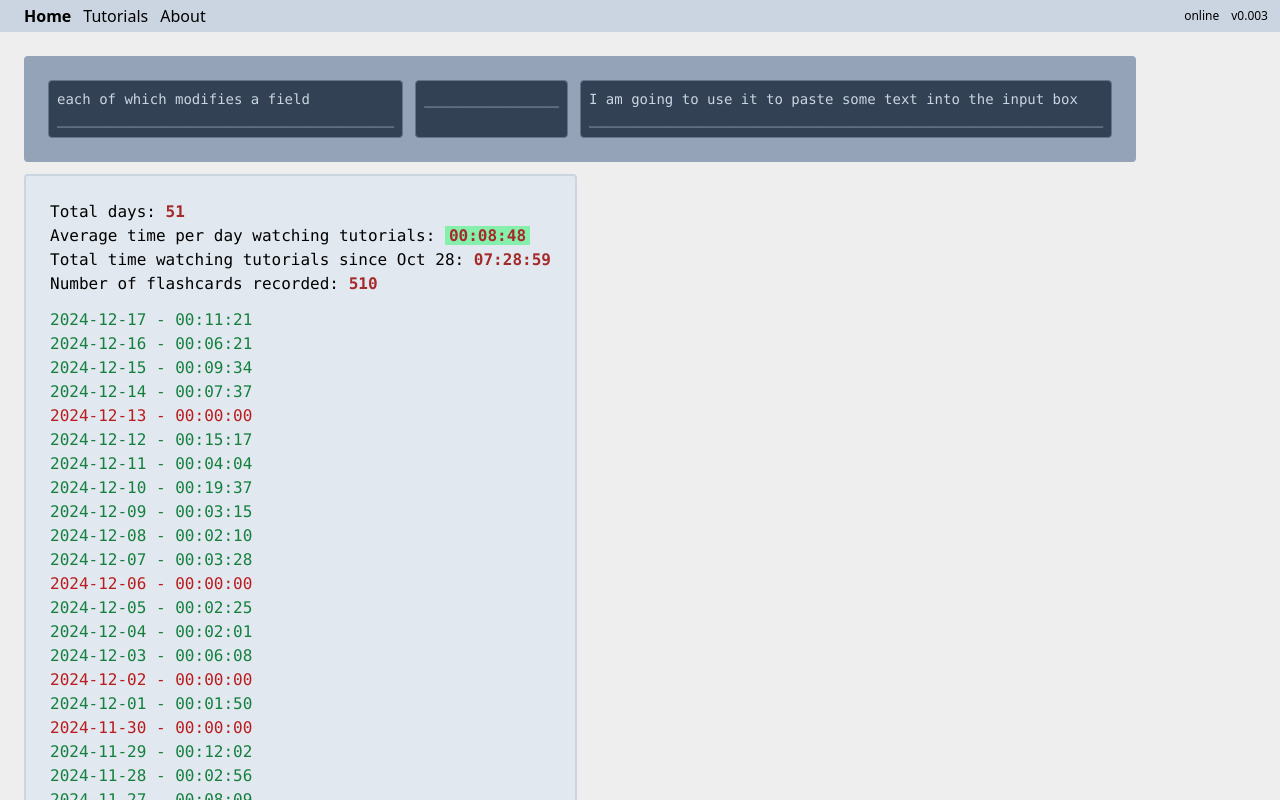
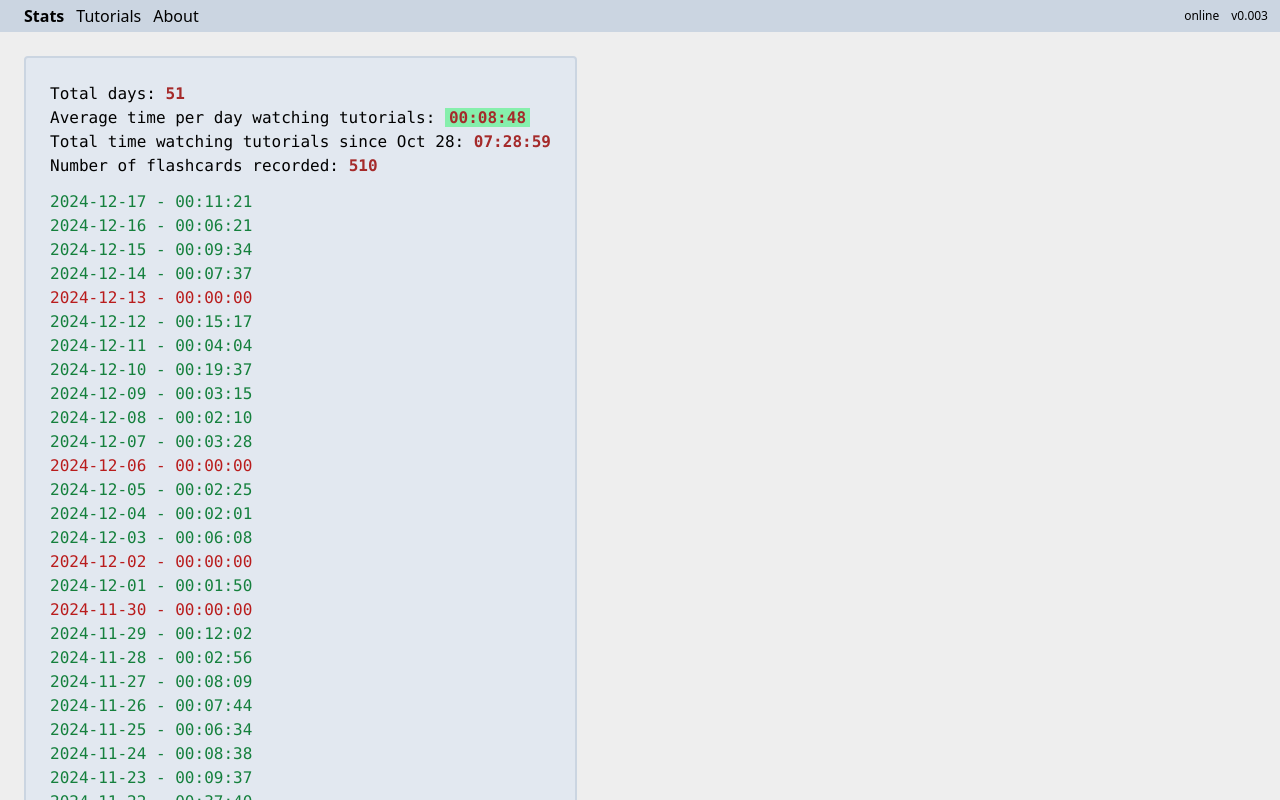
Before and after one commit to edwardtanguay/techlanglearn, a SvelteKit app: page / in a window 1280 px wide. Shown: the top 800 px of the page. Built offline with nearby package versions, Linux system fonts and the light colour scheme; no server answers.

Commit message:
flashcards out and stats

```diff
--- a/src/components/FlashcardArea.svelte
+++ /dev/null
@@ -1,29 +0,0 @@
-<script lang="ts">
-	import { getStore } from '../store.svelte';
-
-	const store = getStore();
-	const randomFlashcards = store.randomFlashcards;
-</script>
-
-<section class="mb-3 w-fit rounded bg-slate-400 p-6 font-mono">
-	<div class="flex flex-wrap gap-3">
-		{#each randomFlashcards as flashcard}
-			<!-- svelte-ignore a11y_positive_tabindex -->
-			<!-- svelte-ignore a11y_click_events_have_key_events -->
-			<div
-				role="button"
-				tabindex="1"
-				aria-pressed={flashcard.isOpen}
-				class="w-fit cursor-pointer select-none rounded border border-slate-500 bg-slate-700 p-2 text-sm text-slate-300 hover:opacity-90"
-				onclick={() => store.handleRandomFlashcardToggle(flashcard)}
-			>
-				<p>{flashcard.front}</p>
-				{#if flashcard.isOpen}
-					<p class="text-yellow-300">{flashcard.back}</p>
-				{:else}
-					<p>{'_'.repeat(flashcard.back.length)}</p>
-				{/if}
-			</div>
-		{/each}
-	</div>
-</section>
--- a/src/routes/+layout.svelte
+++ b/src/routes/+layout.svelte
@@ -20,7 +20,7 @@
 
 <nav class="flex justify-between bg-slate-300">
 	<ul class="flex gap-3 px-2 py-1 pl-6">
-		<li><a href="/" class={$page.url.pathname === '/' ? 'active' : ''}>Home</a></li>
+		<li><a href="/" class={$page.url.pathname === '/' ? 'active' : ''}>Stats</a></li>
 		<li><a href="/tutorials" class={$page.url.pathname === '/tutorials' ? 'active' : ''}>Tutorials</a></li>
 		<li><a href="/about" class={$page.url.pathname === '/about' ? 'active' : ''}>About</a></li>
 	</ul>
--- a/src/routes/+page.svelte
+++ b/src/routes/+page.svelte
@@ -1,6 +1,5 @@
 <script lang="ts">
 	import { page } from '$app/stores';
-	import FlashcardArea from '../components/FlashcardArea.svelte';
 	import StatsArea from '../components/StatsArea/StatsArea.svelte';
 	import { getStore } from '../store.svelte';
 	import './styles.scss';
@@ -10,7 +9,6 @@
 
 <main id="vocab">
 	{#if ['ready', 'loading'].includes(store.pageStatus)}
-		<FlashcardArea />
 		<StatsArea />
 		<div class="markdown-tutorial">
 			{@html $page.data.htmlContent}
```
